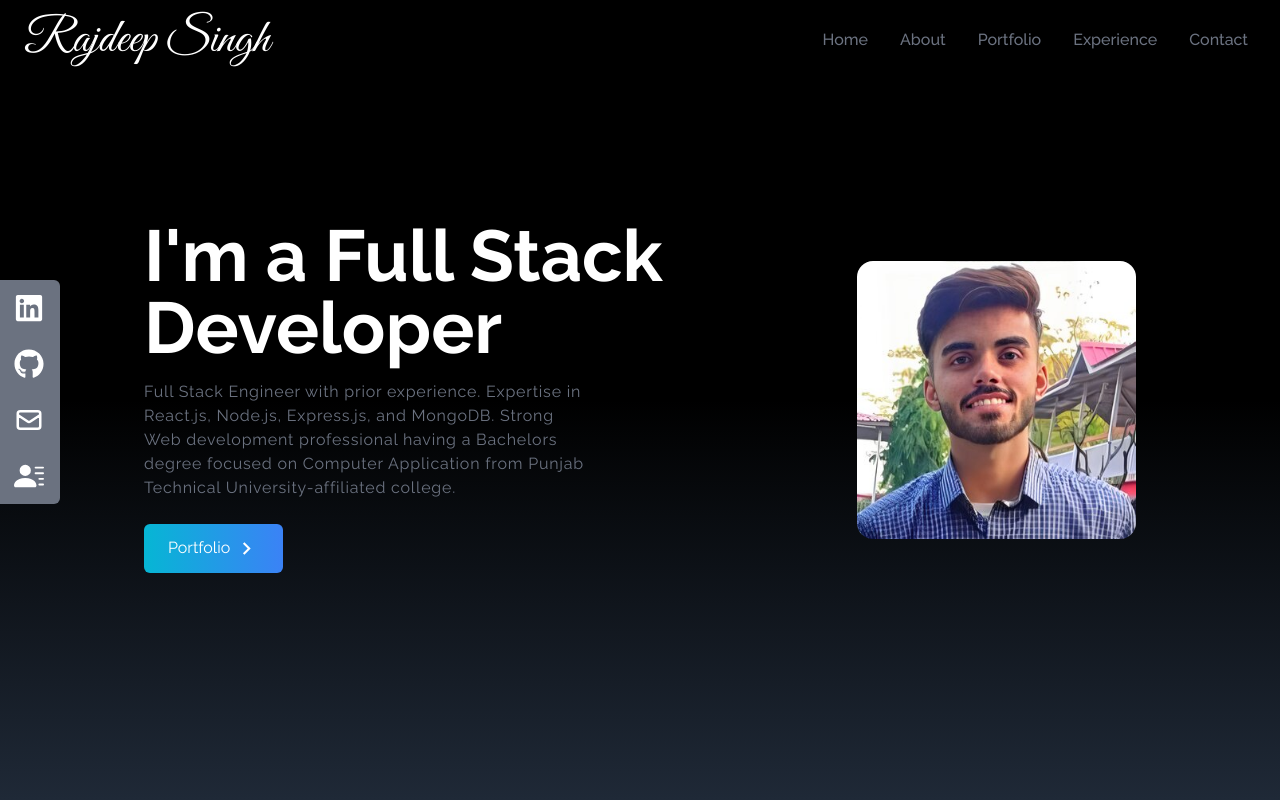
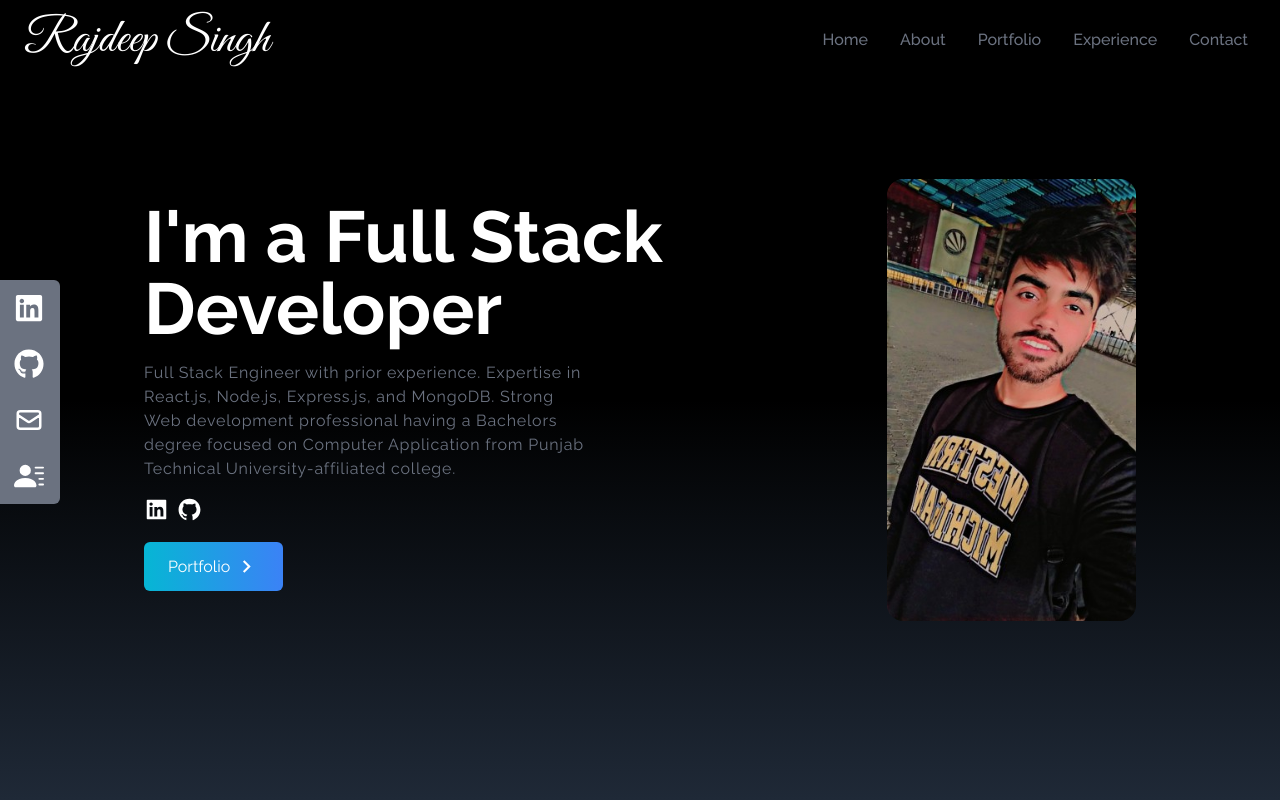
Before and after one commit to imrajdeeps/my-portfolio, a React (Vite) app: page / in a window 1280 px wide. Shown: the top 800 px of the page. Built offline with nearby package versions, Linux system fonts and the light colour scheme.

Commit message:
fix: contact page height issue

```diff
--- a/src/components/Contact.jsx
+++ b/src/components/Contact.jsx
@@ -2,7 +2,7 @@ const Contact = () => {
   return (
     <div
       name="contact"
-      className="w-full h-screen bg-gradient-to-b from-black to-gray-800 p-4 text-white"
+      className="w-full bg-gradient-to-b from-black to-gray-800 p-4 text-white"
     >
       <div className="flex flex-col p-4 justify-center max-w-screen-lg mx-auto h-full">
         <div className="pb-8">
--- a/src/components/Home.jsx
+++ b/src/components/Home.jsx
@@ -1,12 +1,17 @@
 import HeroImage from "../assets/heroImage.jpg";
+import HeroImage2 from "../assets/heroImage2.jpg";
 import { MdOutlineKeyboardArrowRight } from "react-icons/md";
 import { Link } from "react-scroll";
+import { AiFillGithub, AiFillLinkedin } from "react-icons/ai";
+
+const images = [HeroImage, HeroImage2];
+const profile = images[Math.floor(Math.random() * images.length)];
 
 const Home = () => {
   return (
     <div
       name="home"
-      className="h-screen w-full bg-gradient-to-b from-black via-black to-gray-800 pt-32 md:pt-0"
+      className="md:h-screen w-full bg-gradient-to-b from-black via-black to-gray-800 pt-32 md:pt-0"
     >
       <div className="max-w-screen-lg mx-auto flex flex-col items-center justify-center h-full px-4 md:flex-row">
         <div className="flex flex-col justify-center h-full">
@@ -20,6 +25,27 @@ const Home = () => {
             Application from Punjab Technical University-affiliated college.
           </p>
 
+          {/* Icons */}
+          <div className="flex gap-2">
+            <a
+              href="https://www.linkedin.com/in/rajdeep-singh-webdev/"
+              target="_blank"
+              className="text-white mb-3 cursor-pointer"
+              rel="noreferrer"
+            >
+              <AiFillLinkedin size={25} />
+            </a>
+            <a
+              href="https://github.com/imrajdeeps"
+              target="_blank"
+              className="text-white mb-3 cursor-pointer"
+              rel="noreferrer"
+            >
+              <AiFillGithub size={25} />
+            </a>
+          </div>
+
+          {/* Portfolio button */}
           <div>
             <Link
               to="portfolio"
@@ -37,7 +63,7 @@ const Home = () => {
 
         <div>
           <img
-            src={HeroImage}
+            src={profile}
             alt="my profile"
             className="rounded-2xl mx-auto w-2/3 mt-10 md:mt-0 md:w-full"
           />
--- a/src/components/NavBar.jsx
+++ b/src/components/NavBar.jsx
@@ -59,7 +59,7 @@ const NavBar = () => {
           {links.map(({ id, link }) => (
             <li
               key={id}
-              className="px-4 cursor-pointer capitalize py-6 text-4xl"
+              className="px-4 cursor-pointer capitalize py-6 text-3xl"
             >
               <Link
                 onClick={() => setNav(!nav)}
--- a/src/components/Portfolio.jsx
+++ b/src/components/Portfolio.jsx
@@ -14,12 +14,12 @@ const Portfolio = () => {
       title: "WeatherToday",
       src: weatherToday,
       demo: "https://weathertoday-n20g.onrender.com/",
-      code: "https://github.com/imrajdeeps/WeatherToday",
+      code: "https://github.com/imrajdeeps/weather-today",
     },
     {
       title: "FruitCart E-commerce website",
       src: fruitCart,
-      demo: "",
+      demo: "/",
       code: "https://github.com/imrajdeeps/fruitCart-php",
     },
   ];
@@ -43,7 +43,7 @@ const Portfolio = () => {
               key={id + "project"}
               className="shadow-md shadow-gray-600 rounded-lg"
             >
-              <p className="text-gray-500 text-center">{title}</p>
+              <p className="text-gray-500 text-center py-2">{title}</p>
 
               <img
                 src={src}
```
Also changed, not shown: src/assets/heroImage2.jpg (added).
